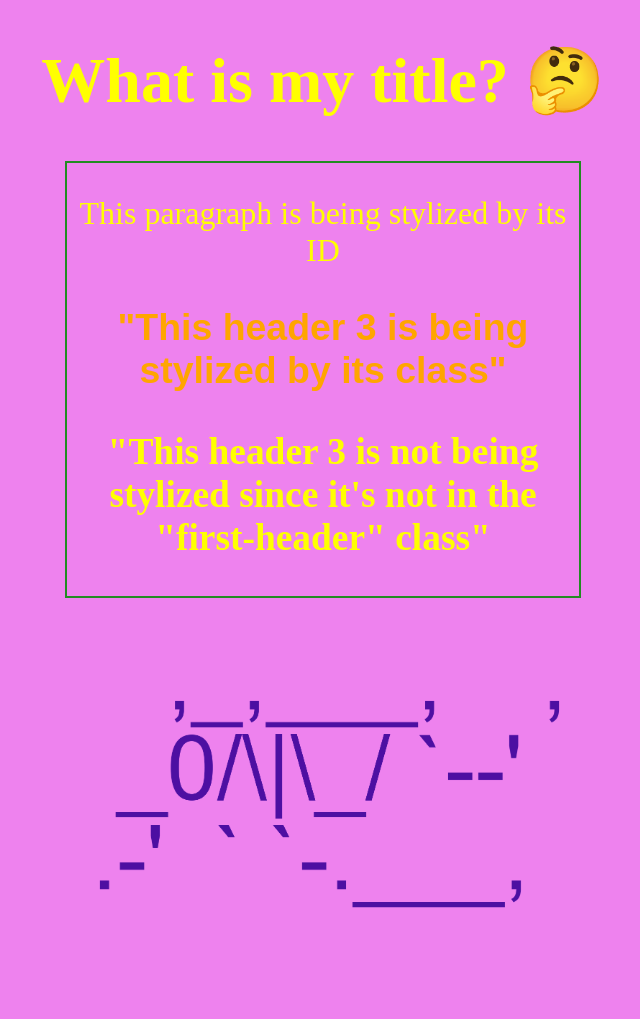
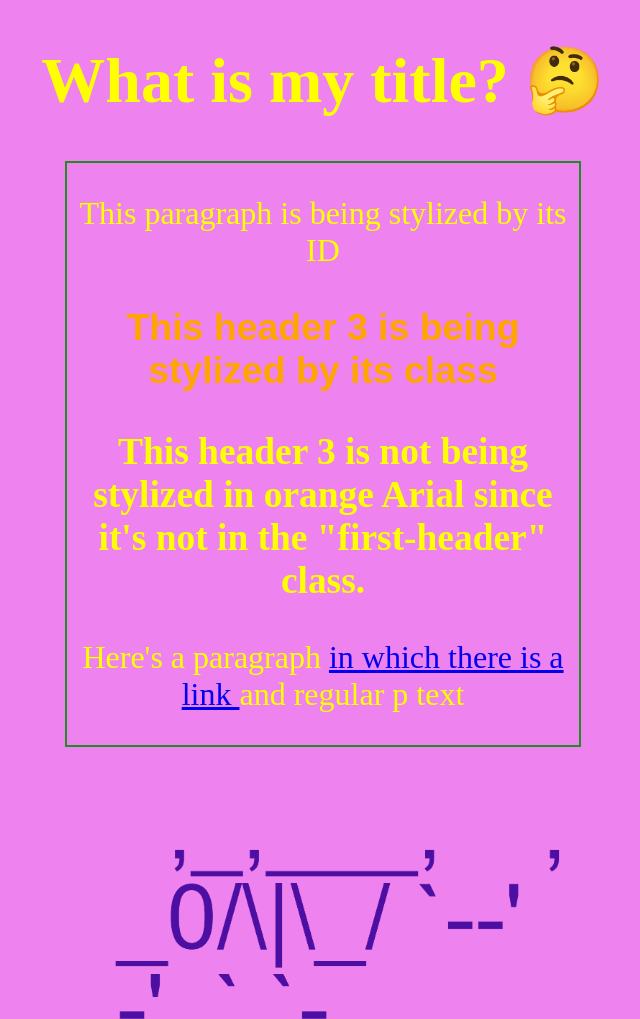
Before and after one commit to sammylevin10/web-nyu-idm, a plain HTML site: page css-diner/index.html in a window 1280 px wide. Shown: the top 1019 px of the page, without its empty margins (317-957 px from the left). Drawn offline with Linux system fonts and the light colour scheme; a web font is replaced by a local one.

Commit message:
Added level 14

```diff
--- a/css-diner/index.html
+++ b/css-diner/index.html
@@ -12,8 +12,13 @@
   <h1>What is my title? 🤔</h2>
     <div class="my-fun-class">
       <p id="paragraph"> This paragraph is being stylized by its ID</p>
-      <h3 class ="first-header"> "This header 3 is being stylized by its class" </h3>
-      <h3> "This header 3 is not being stylized since it's not in the "first-header" class" </h3>
+      <h3 class="first-header"> This header 3 is being stylized by its class </h3>
+      <h3> This header 3 is not being stylized in orange Arial since it's not in the "first-header" class. </h3>
+      <div id="outer-container">
+        <p> Here's a paragraph
+          <a href="http://google.com"> in which there is a link </a> and regular p text
+        </p>
+      </div>
     </div>
     <img src="images/zap.png">
 </body>
--- a/css-diner/style.css
+++ b/css-diner/style.css
@@ -29,6 +29,11 @@ h3.first-header {
   font-family: "Arial"
 }
 
+/* LEVEL 14: Selecting direct children of an element. The p tag within the "outer-container" id is being selected. */
+#outer-container > p {
+  font-family: "Times New Roman", serif;
+}
+
 body {
   background-color: violet;
   font-family: 'Modak';
```
